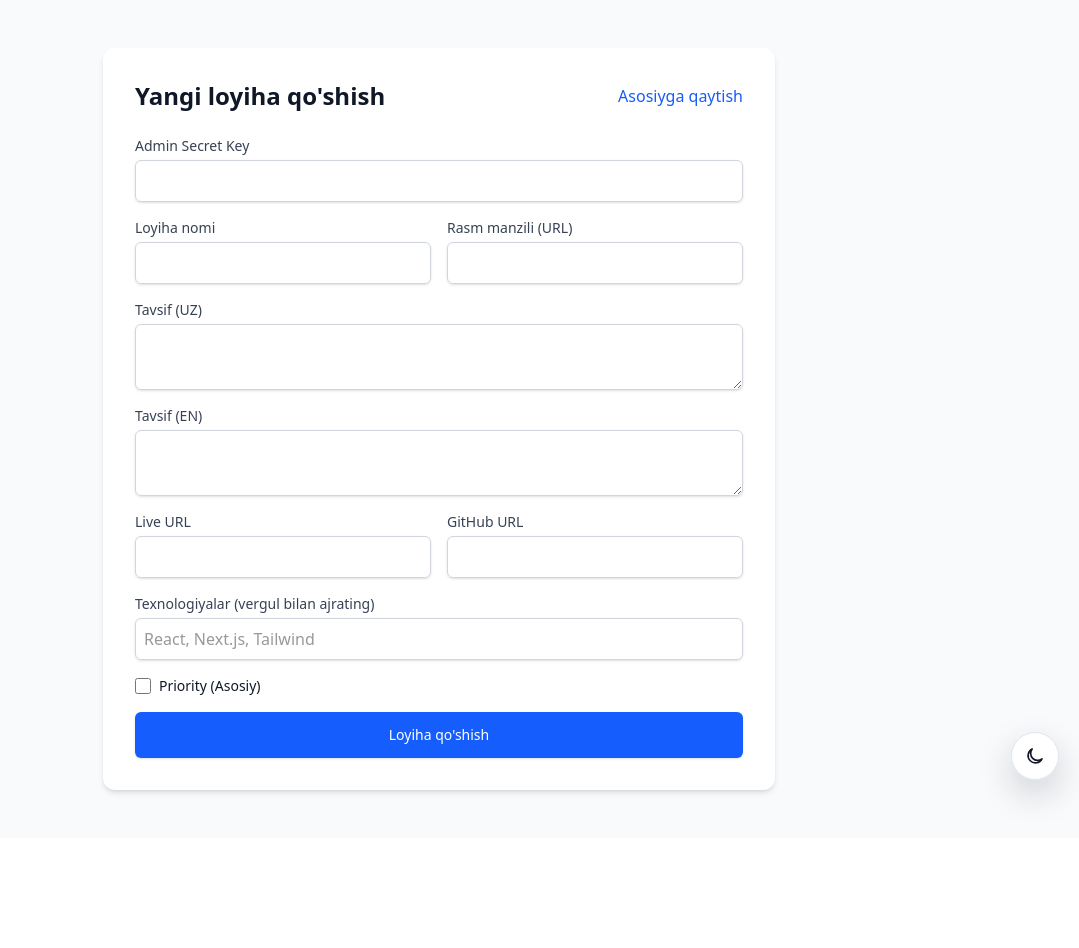
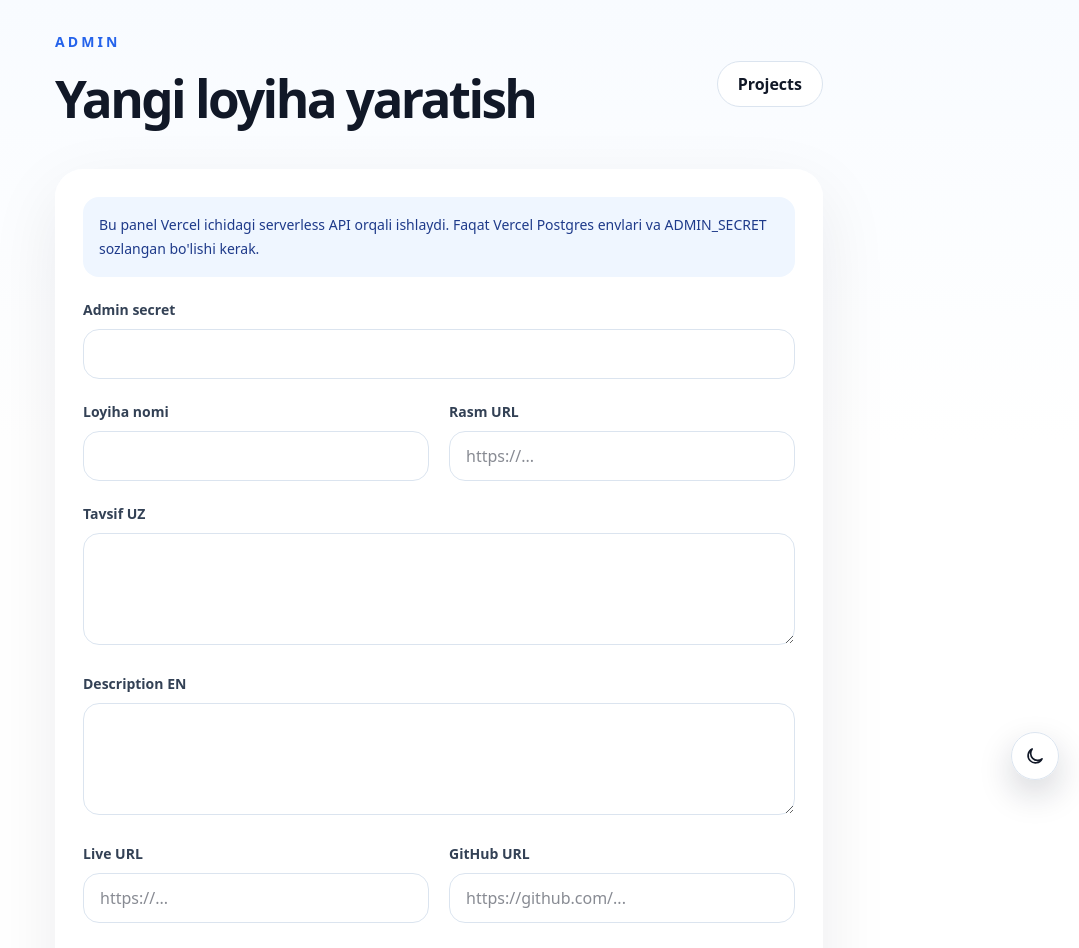
Before and after one commit to rahimjonov-j/Real-portifolio, a Next.js app: page /en/admin in a window 1280 px wide. Shown: the top 948 px of the page, without its empty margins (201-1280 px from the left). Before the commit the page ends 838 px from the top, so only its background shows below. Built offline with nearby package versions, Linux system fonts and the light colour scheme.

Commit message:
feat: enhance project management features, improve database handling, and refine UI components

```diff
--- a/app/[lang]/admin/page.tsx
+++ b/app/[lang]/admin/page.tsx
@@ -1,13 +1,21 @@
 "use client";
 
-import { useState } from "react";
+import { useState, type FormEvent } from "react";
 import Link from "next/link";
 
-export default function AdminPage() {
-  const [secret, setSecret] = useState("");
-  const [loading, setLoading] = useState(false);
-  const [message, setMessage] = useState("");
-  const [project, setProject] = useState({
+type ProjectForm = {
+  title: string;
+  description_uz: string;
+  description_en: string;
+  image_src: string;
+  live_url: string;
+  github_url: string;
+  tech_stack: string;
+  image_position: string;
+  priority: boolean;
+};
+
+const emptyProject: ProjectForm = {
   title: "",
   description_uz: "",
   description_en: "",
@@ -17,15 +25,30 @@ export default function AdminPage() {
   tech_stack: "",
   image_position: "center",
   priority: false
-  });
+};
 
-  const handleSubmit = async (e: React.FormEvent) => {
-    e.preventDefault();
+function toTechStack(value: string) {
+  return value
+    .split(",")
+    .map((tech) => tech.trim())
+    .filter(Boolean);
+}
+
+export default function AdminPage() {
+  const [secret, setSecret] = useState("");
+  const [loading, setLoading] = useState(false);
+  const [message, setMessage] = useState("");
+  const [isError, setIsError] = useState(false);
+  const [project, setProject] = useState<ProjectForm>(emptyProject);
+
+  async function handleSubmit(event: FormEvent<HTMLFormElement>) {
+    event.preventDefault();
     setLoading(true);
     setMessage("");
+    setIsError(false);
 
     try {
-      const res = await fetch("/api/projects", {
+      const response = await fetch("/api/projects", {
         method: "POST",
         headers: {
           "Content-Type": "application/json",
@@ -33,157 +56,231 @@ export default function AdminPage() {
         },
         body: JSON.stringify({
           ...project,
-          tech_stack: project.tech_stack.split(",").map((s) => s.trim())
+          tech_stack: toTechStack(project.tech_stack)
         })
       });
 
-      const data = await res.json();
-      if (res.ok) {
-        setMessage("Loyiha muvaffaqiyatli qo'shildi!");
-        setProject({
-          title: "",
-          description_uz: "",
-          description_en: "",
-          image_src: "",
-          live_url: "",
-          github_url: "",
-          tech_stack: "",
-          image_position: "center",
-          priority: false
-        });
-      } else {
-        setMessage("Xato: " + data.error);
+      const data = (await response.json()) as { error?: string };
+
+      if (!response.ok) {
+        setIsError(true);
+        setMessage(data.error || "Loyiha saqlanmadi.");
+        return;
       }
-    } catch (err: any) {
-      setMessage("Xato yuz berdi: " + err.message);
+
+      setMessage("Loyiha saqlandi. Projects sahifasi yangilandi.");
+      setProject(emptyProject);
+    } catch (error) {
+      setIsError(true);
+      setMessage(
+        error instanceof Error
+          ? `Xato yuz berdi: ${error.message}`
+          : "Noma'lum xato yuz berdi."
+      );
     } finally {
       setLoading(false);
     }
-  };
+  }
+
+  function updateProject<Key extends keyof ProjectForm>(
+    key: Key,
+    value: ProjectForm[Key]
+  ) {
+    setProject((current) => ({ ...current, [key]: value }));
+  }
 
   return (
-    <div className="min-h-screen bg-gray-50 py-12 px-4 sm:px-6 lg:px-8">
-      <div className="max-w-md mx-auto bg-white rounded-xl shadow-md overflow-hidden md:max-w-2xl p-8">
-        <div className="flex justify-between items-center mb-6">
-          <h1 className="text-2xl font-bold text-gray-900">Yangi loyiha qo'shish</h1>
-          <Link href="/" className="text-blue-600 hover:underline">Asosiyga qaytish</Link>
+    <main className="min-h-screen bg-[linear-gradient(180deg,#f8fbff_0%,#ffffff_36%)] px-5 py-8 text-[#111827] transition-colors dark:bg-[linear-gradient(180deg,#0f172a_0%,#090d14_36%)] dark:text-white">
+      <div className="mx-auto w-full max-w-3xl">
+        <div className="mb-8 flex flex-col gap-4 sm:flex-row sm:items-center sm:justify-between">
+          <div>
+            <p className="mb-2 text-sm font-semibold uppercase tracking-[0.22em] text-[#2563eb] dark:text-[#93c5fd]">
+              Admin
+            </p>
+            <h1 className="text-[clamp(2rem,6vw,3.2rem)] font-bold tracking-[-0.05em]">
+              Yangi loyiha yaratish
+            </h1>
+          </div>
+          <Link
+            className="inline-flex w-fit rounded-full border border-[#dbe4ef] bg-white px-5 py-2.5 font-semibold text-[#111827] transition hover:border-[#bfdbfe] hover:bg-[#eff6ff] dark:border-[#243142] dark:bg-[#111827] dark:text-white dark:hover:border-[#3b82f6] dark:hover:bg-[#172033]"
+            href="/uz/projects"
+          >
+            Projects
+          </Link>
         </div>
 
-        <form onSubmit={handleSubmit} className="space-y-4">
-          <div>
-            <label className="block text-sm font-medium text-gray-700">Admin Secret Key</label>
+        <form
+          className="space-y-5 rounded-[28px] bg-white/88 p-5 shadow-[0_24px_70px_rgba(15,23,42,0.08)] backdrop-blur transition-colors dark:bg-[#111827]/82 dark:shadow-[0_24px_70px_rgba(0,0,0,0.28)] sm:p-7"
+          onSubmit={handleSubmit}
+        >
+          <p className="rounded-2xl bg-[#eff6ff] p-4 text-sm leading-6 text-[#1e3a8a] dark:bg-[#0f172a] dark:text-[#bfdbfe]">
+            Bu panel Vercel ichidagi serverless API orqali ishlaydi. Faqat
+            Vercel Postgres envlari va ADMIN_SECRET sozlangan bo&apos;lishi kerak.
+          </p>
+
+          <label className="block">
+            <span className="text-sm font-semibold text-[#334155] dark:text-[#cbd5e1]">
+              Admin secret
+            </span>
             <input
+              className="mt-2 w-full rounded-2xl border border-[#dbe4ef] bg-white px-4 py-3 text-[#111827] outline-none transition focus:border-[#2563eb] dark:border-[#243142] dark:bg-[#0f172a] dark:text-white"
+              onChange={(event) => setSecret(event.target.value)}
+              required
               type="password"
+              value={secret}
+            />
+          </label>
+
+          <div className="grid grid-cols-1 gap-5 sm:grid-cols-2">
+            <label className="block">
+              <span className="text-sm font-semibold text-[#334155] dark:text-[#cbd5e1]">
+                Loyiha nomi
+              </span>
+              <input
+                className="mt-2 w-full rounded-2xl border border-[#dbe4ef] bg-white px-4 py-3 text-[#111827] outline-none transition focus:border-[#2563eb] dark:border-[#243142] dark:bg-[#0f172a] dark:text-white"
+                onChange={(event) => updateProject("title", event.target.value)}
                 required
-              className="mt-1 block w-full border border-gray-300 rounded-md shadow-sm p-2"
-              value={secret}
-              onChange={(e) => setSecret(e.target.value)}
+                value={project.title}
               />
+            </label>
+
+            <label className="block">
+              <span className="text-sm font-semibold text-[#334155] dark:text-[#cbd5e1]">
+                Rasm URL
+              </span>
+              <input
+                className="mt-2 w-full rounded-2xl border border-[#dbe4ef] bg-white px-4 py-3 text-[#111827] outline-none transition focus:border-[#2563eb] dark:border-[#243142] dark:bg-[#0f172a] dark:text-white"
+                onChange={(event) =>
+                  updateProject("image_src", event.target.value)
+                }
+                placeholder="https://..."
+                required
+                value={project.image_src}
+              />
+            </label>
           </div>
 
-          <div className="grid grid-cols-1 gap-4 sm:grid-cols-2">
-            <div>
-              <label className="block text-sm font-medium text-gray-700">Loyiha nomi</label>
+          <label className="block">
+            <span className="text-sm font-semibold text-[#334155] dark:text-[#cbd5e1]">
+              Tavsif UZ
+            </span>
+            <textarea
+              className="mt-2 min-h-28 w-full rounded-2xl border border-[#dbe4ef] bg-white px-4 py-3 text-[#111827] outline-none transition focus:border-[#2563eb] dark:border-[#243142] dark:bg-[#0f172a] dark:text-white"
+              onChange={(event) =>
+                updateProject("description_uz", event.target.value)
+              }
+              required
+              value={project.description_uz}
+            />
+          </label>
+
+          <label className="block">
+            <span className="text-sm font-semibold text-[#334155] dark:text-[#cbd5e1]">
+              Description EN
+            </span>
+            <textarea
+              className="mt-2 min-h-28 w-full rounded-2xl border border-[#dbe4ef] bg-white px-4 py-3 text-[#111827] outline-none transition focus:border-[#2563eb] dark:border-[#243142] dark:bg-[#0f172a] dark:text-white"
+              onChange={(event) =>
+                updateProject("description_en", event.target.value)
+              }
+              required
+              value={project.description_en}
+            />
+          </label>
+
+          <div className="grid grid-cols-1 gap-5 sm:grid-cols-2">
+            <label className="block">
+              <span className="text-sm font-semibold text-[#334155] dark:text-[#cbd5e1]">
+                Live URL
+              </span>
               <input
-                type="text"
-                required
-                className="mt-1 block w-full border border-gray-300 rounded-md shadow-sm p-2"
-                value={project.title}
-                onChange={(e) => setProject({ ...project, title: e.target.value })}
+                className="mt-2 w-full rounded-2xl border border-[#dbe4ef] bg-white px-4 py-3 text-[#111827] outline-none transition focus:border-[#2563eb] dark:border-[#243142] dark:bg-[#0f172a] dark:text-white"
+                onChange={(event) =>
+                  updateProject("live_url", event.target.value)
+                }
+                placeholder="https://..."
+                value={project.live_url}
               />
-            </div>
-            <div>
-              <label className="block text-sm font-medium text-gray-700">Rasm manzili (URL)</label>
+            </label>
+
+            <label className="block">
+              <span className="text-sm font-semibold text-[#334155] dark:text-[#cbd5e1]">
+                GitHub URL
+              </span>
               <input
-                type="text"
-                required
-                className="mt-1 block w-full border border-gray-300 rounded-md shadow-sm p-2"
-                value={project.image_src}
-                onChange={(e) => setProject({ ...project, image_src: e.target.value })}
+                className="mt-2 w-full rounded-2xl border border-[#dbe4ef] bg-white px-4 py-3 text-[#111827] outline-none transition focus:border-[#2563eb] dark:border-[#243142] dark:bg-[#0f172a] dark:text-white"
+                onChange={(event) =>
+                  updateProject("github_url", event.target.value)
+                }
+                placeholder="https://github.com/..."
+                value={project.github_url}
               />
-            </div>
+            </label>
           </div>
 
-          <div>
-            <label className="block text-sm font-medium text-gray-700">Tavsif (UZ)</label>
-            <textarea
+          <div className="grid grid-cols-1 gap-5 sm:grid-cols-[1fr_180px]">
+            <label className="block">
+              <span className="text-sm font-semibold text-[#334155] dark:text-[#cbd5e1]">
+                Texnologiyalar
+              </span>
+              <input
+                className="mt-2 w-full rounded-2xl border border-[#dbe4ef] bg-white px-4 py-3 text-[#111827] outline-none transition focus:border-[#2563eb] dark:border-[#243142] dark:bg-[#0f172a] dark:text-white"
+                onChange={(event) =>
+                  updateProject("tech_stack", event.target.value)
+                }
+                placeholder="React, Next.js, Tailwind"
                 required
-              className="mt-1 block w-full border border-gray-300 rounded-md shadow-sm p-2"
-              value={project.description_uz}
-              onChange={(e) => setProject({ ...project, description_uz: e.target.value })}
+                value={project.tech_stack}
               />
+            </label>
+
+            <label className="block">
+              <span className="text-sm font-semibold text-[#334155] dark:text-[#cbd5e1]">
+                Image position
+              </span>
+              <input
+                className="mt-2 w-full rounded-2xl border border-[#dbe4ef] bg-white px-4 py-3 text-[#111827] outline-none transition focus:border-[#2563eb] dark:border-[#243142] dark:bg-[#0f172a] dark:text-white"
+                onChange={(event) =>
+                  updateProject("image_position", event.target.value)
+                }
+                value={project.image_position}
+              />
+            </label>
           </div>
 
-          <div>
-            <label className="block text-sm font-medium text-gray-700">Tavsif (EN)</label>
-            <textarea
-              required
-              className="mt-1 block w-full border border-gray-300 rounded-md shadow-sm p-2"
-              value={project.description_en}
-              onChange={(e) => setProject({ ...project, description_en: e.target.value })}
+          <label className="flex items-center gap-3 rounded-2xl border border-[#dbe4ef] bg-[#f8fafc] px-4 py-3 text-sm font-semibold text-[#334155] dark:border-[#243142] dark:bg-[#0f172a] dark:text-[#cbd5e1]">
+            <input
+              checked={project.priority}
+              className="size-4 accent-[#2563eb]"
+              onChange={(event) =>
+                updateProject("priority", event.target.checked)
+              }
+              type="checkbox"
             />
-          </div>
-
-          <div className="grid grid-cols-1 gap-4 sm:grid-cols-2">
-            <div>
-              <label className="block text-sm font-medium text-gray-700">Live URL</label>
-              <input
-                type="text"
-                className="mt-1 block w-full border border-gray-300 rounded-md shadow-sm p-2"
-                value={project.live_url}
-                onChange={(e) => setProject({ ...project, live_url: e.target.value })}
-              />
-            </div>
-            <div>
-              <label className="block text-sm font-medium text-gray-700">GitHub URL</label>
-              <input
-                type="text"
-                className="mt-1 block w-full border border-gray-300 rounded-md shadow-sm p-2"
-                value={project.github_url}
-                onChange={(e) => setProject({ ...project, github_url: e.target.value })}
-              />
-            </div>
-          </div>
-
-          <div>
-            <label className="block text-sm font-medium text-gray-700">Texnologiyalar (vergul bilan ajrating)</label>
-            <input
-              type="text"
-              placeholder="React, Next.js, Tailwind"
-              className="mt-1 block w-full border border-gray-300 rounded-md shadow-sm p-2"
-              value={project.tech_stack}
-              onChange={(e) => setProject({ ...project, tech_stack: e.target.value })}
-            />
-          </div>
-
-          <div className="flex items-center gap-4">
-            <div className="flex items-center">
-              <input
-                type="checkbox"
-                id="priority"
-                className="h-4 w-4 text-blue-600 border-gray-300 rounded"
-                checked={project.priority}
-                onChange={(e) => setProject({ ...project, priority: e.target.checked })}
-              />
-              <label htmlFor="priority" className="ml-2 block text-sm text-gray-900">Priority (Asosiy)</label>
-            </div>
-          </div>
+            Priority qilib yuqoriga chiqarish
+          </label>
 
           <button
+            className="inline-flex w-full items-center justify-center rounded-full bg-[#007bff] px-6 py-3.5 font-bold text-white shadow-[0_14px_30px_rgba(0,123,255,0.18)] transition hover:-translate-y-px hover:bg-[#006ee6] disabled:cursor-not-allowed disabled:opacity-60"
+            disabled={loading}
             type="submit"
-            disabled={loading}
-            className="w-full flex justify-center py-3 px-4 border border-transparent rounded-md shadow-sm text-sm font-medium text-white bg-blue-600 hover:bg-blue-700 focus:outline-none focus:ring-2 focus:ring-offset-2 focus:ring-blue-500 disabled:bg-gray-400"
           >
-            {loading ? "Yuborilmoqda..." : "Loyiha qo'shish"}
+            {loading ? "Saqlanmoqda..." : "Loyihani saqlash"}
           </button>
 
-          {message && (
-            <div className={`mt-4 p-3 rounded-md ${message.includes("Xato") ? "bg-red-100 text-red-700" : "bg-green-100 text-green-700"}`}>
+          {message ? (
+            <p
+              className={`rounded-2xl p-4 text-sm font-semibold ${
+                isError
+                  ? "bg-red-50 text-red-700 dark:bg-red-950/40 dark:text-red-200"
+                  : "bg-emerald-50 text-emerald-700 dark:bg-emerald-950/40 dark:text-emerald-200"
+              }`}
+            >
               {message}
-            </div>
-          )}
+            </p>
+          ) : null}
         </form>
       </div>
-    </div>
+    </main>
   );
 }
--- a/app/[lang]/projects/page.tsx
+++ b/app/[lang]/projects/page.tsx
@@ -10,22 +10,15 @@ import {
   isLocale,
   type Locale
 } from "@/lib/i18n";
-import { getProjects, createProjectsTable } from "@/lib/db";
+import {
+  createProjectsTable,
+  getProjects,
+  hasDatabaseConnection,
+  type ProjectRow
+} from "@/lib/db";
 
 type ProjectsPageProps = {
   params: Promise<{ lang: string }>;
-};
-
-type ProjectRow = {
-  title: string;
-  description_uz: string;
-  description_en: string;
-  image_src: string;
-  live_url?: string | null;
-  github_url?: string | null;
-  image_position?: string;
-  priority?: boolean;
-  tech_stack: string[];
 };
 
 type ProjectItem = {
@@ -79,10 +72,10 @@ export default async function ProjectsPage({ params }: ProjectsPageProps) {
   const locale = (isLocale(lang) ? lang : "uz") as Locale;
   const dictionary = getDictionary(locale);
 
-  // Fetch dynamic projects directly from DB
   let dynamicProjects: ProjectItem[] = [];
+
+  if (hasDatabaseConnection()) {
     try {
-    // Ensure table exists
       await createProjectsTable();
       const data = (await getProjects()) as ProjectRow[];
       dynamicProjects = data.map((p) => ({
@@ -92,12 +85,13 @@ export default async function ProjectsPage({ params }: ProjectsPageProps) {
         liveUrl: p.live_url || "#",
         githubUrl: p.github_url || "#",
         imageAlt: p.title,
-      imagePosition: p.image_position,
-      priority: p.priority,
+        imagePosition: p.image_position || "center",
+        priority: Boolean(p.priority),
         techStack: p.tech_stack
       }));
     } catch (error) {
       console.error("Failed to fetch projects from DB:", error);
+    }
   }
 
   const allProjects = [...dynamicProjects, ...dictionary.projects.items];
--- a/app/api/projects/route.ts
+++ b/app/api/projects/route.ts
@@ -1,29 +1,120 @@
+import { revalidatePath } from "next/cache";
 import { NextResponse } from "next/server";
-import { addProject, createProjectsTable, getProjects } from "@/lib/db";
+import {
+  addProject,
+  createProjectsTable,
+  getProjects,
+  hasDatabaseConnection,
+  type ProjectInput
+} from "@/lib/db";
+
+function normalizeOptionalUrl(value: unknown) {
+  return typeof value === "string" && value.trim() ? value.trim() : null;
+}
+
+function normalizeProject(body: Record<string, unknown>): ProjectInput {
+  const techStack = Array.isArray(body.tech_stack)
+    ? body.tech_stack
+    : String(body.tech_stack ?? "")
+        .split(",")
+        .map((tech) => tech.trim());
+
+  return {
+    title: String(body.title ?? "").trim(),
+    description_uz: String(body.description_uz ?? "").trim(),
+    description_en: String(body.description_en ?? "").trim(),
+    image_src: String(body.image_src ?? "").trim(),
+    live_url: normalizeOptionalUrl(body.live_url),
+    github_url: normalizeOptionalUrl(body.github_url),
+    tech_stack: techStack.filter(Boolean).map(String),
+    image_position: String(body.image_position ?? "center").trim() || "center",
+    priority: Boolean(body.priority)
+  };
+}
+
+function validateProject(project: ProjectInput) {
+  if (!project.title) return "Loyiha nomi majburiy.";
+  if (!project.description_uz) return "O'zbekcha tavsif majburiy.";
+  if (!project.description_en) return "Inglizcha tavsif majburiy.";
+  if (!project.image_src) return "Rasm manzili majburiy.";
+  if (project.tech_stack.length === 0) return "Kamida bitta texnologiya kiriting.";
+  return null;
+}
+
+function assertAdmin(request: Request) {
+  const adminSecret = process.env.ADMIN_SECRET;
+  const authHeader = request.headers.get("authorization");
+
+  if (!adminSecret) {
+    return "Serverda ADMIN_SECRET env qo'yilmagan.";
+  }
+
+  if (authHeader !== `Bearer ${adminSecret}`) {
+    return "Unauthorized";
+  }
+
+  return null;
+}
 
 export async function GET() {
+  if (!hasDatabaseConnection()) {
+    return NextResponse.json([]);
+  }
+
   try {
-    // Ensure table exists (for development/first run)
     await createProjectsTable();
     const projects = await getProjects();
     return NextResponse.json(projects);
-  } catch (error: any) {
-    console.error("Database error:", error);
-    return NextResponse.json({ error: error.message }, { status: 500 });
+  } catch (error) {
+    console.error("Failed to read projects:", error);
+    return NextResponse.json(
+      { error: "Projects bazadan o'qilmadi." },
+      { status: 500 }
+    );
   }
 }
 
 export async function POST(request: Request) {
+  const authError = assertAdmin(request);
+
+  if (authError) {
+    return NextResponse.json(
+      { error: authError },
+      { status: authError === "Unauthorized" ? 401 : 500 }
+    );
+  }
+
+  if (!hasDatabaseConnection()) {
+    return NextResponse.json(
+      {
+        error:
+          "POSTGRES_URL env topilmadi. Vercel Storage orqali Postgres ulab, envlarni deployga qo'shing."
+      },
+      { status: 503 }
+    );
+  }
+
   try {
-    const authHeader = request.headers.get("authorization");
-    if (authHeader !== `Bearer ${process.env.ADMIN_SECRET}`) {
-      return NextResponse.json({ error: "Unauthorized" }, { status: 401 });
+    const body = (await request.json()) as Record<string, unknown>;
+    const project = normalizeProject(body);
+    const validationError = validateProject(project);
+
+    if (validationError) {
+      return NextResponse.json({ error: validationError }, { status: 400 });
     }
 
-    const body = await request.json();
-    await addProject(body);
+    await createProjectsTable();
+    await addProject(project);
+
+    revalidatePath("/uz/projects");
+    revalidatePath("/en/projects");
+
     return NextResponse.json({ message: "Project added successfully" });
-  } catch (error: any) {
-    return NextResponse.json({ error: error.message }, { status: 500 });
+  } catch (error) {
+    console.error("Failed to add project:", error);
+    return NextResponse.json(
+      { error: "Loyiha saqlanmadi. Ma'lumotlarni tekshirib qayta urinib ko'ring." },
+      { status: 500 }
+    );
   }
 }
```
Also changed, not shown: components/page-animation.tsx (+9 -9 lines), lib/db.ts (+60 -8 lines), next.config.ts (+7 -1 lines), 1 other file (tests, documents, lock files or other folders). Lines whose indentation alone changed are shown as unchanged.
